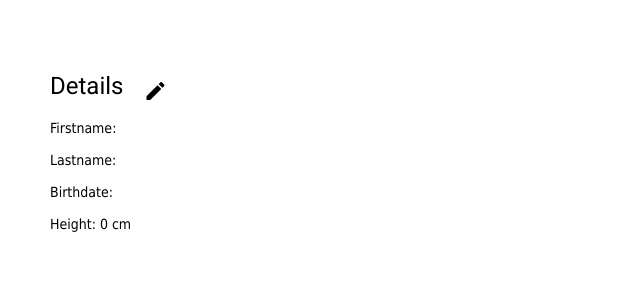
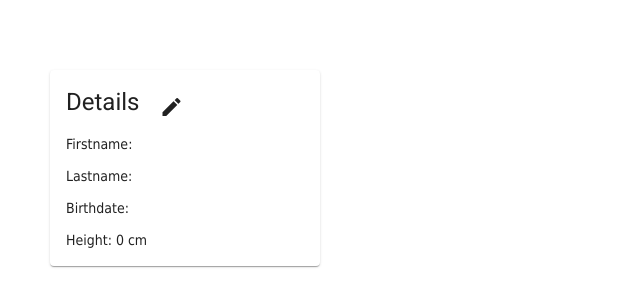
Before and after one commit to giu1s/226Frontend, an Angular app in the folder sports-plan/: page /user-details in a window 1280 px wide. Shown: the top 306 px of the page, without its empty margins (0-640 px from the left). Built offline with nearby package versions, Linux system fonts and the light colour scheme; no server answers.

Commit message:
card created for User Details

```diff
--- a/sports-plan/src/app/app.module.ts
+++ b/sports-plan/src/app/app.module.ts
@@ -1,6 +1,7 @@
 import { HttpClient, HttpClientModule } from '@angular/common/http';
 import { NgModule } from '@angular/core';
 import { BrowserModule } from '@angular/platform-browser';
+import {MatCardModule} from '@angular/material/card';
 
 import { AppRoutingModule } from './app-routing.module';
 import { AppComponent } from './app.component';
@@ -33,6 +34,7 @@ import { MatCheckboxModule } from '@angular/material/checkbox';
   imports: [
     BrowserModule,
     AppRoutingModule,
+    MatCardModule,
     HttpClientModule,
     BrowserAnimationsModule,
     MatIconModule,
--- a/sports-plan/src/app/components/user-details/user-details.component.html
+++ b/sports-plan/src/app/components/user-details/user-details.component.html
@@ -1,20 +1,20 @@
 <div id="user">
     <div *ngIf="!edit">
         <div id=userDetails>
-            <div class="title">
-                <h1>Details</h1>
-                <button (click)="this.editUser()" class="white-icon" mat-icon-button>
-                    <mat-icon class="white-icon">edit</mat-icon>
-                </button>
-            </div>
             <!-- TODO: change to mat-card(maybe) Wird gemacht!-->
-            <div>
+            <mat-card>
+                <div class="title">
+                    <h1>Details</h1>
+                    <button (click)="this.editUser()" class="white-icon" mat-icon-button>
+                        <mat-icon class="white-icon">edit</mat-icon>
+                    </button>
+                </div>
                 <p>Firstname: {{currentUser.firstname}}</p>
                 <p>Lastname: {{currentUser.lastname}}</p>
                 <p>Birthdate: {{currentUser.birthdate}}</p>
                 <p>Height: {{currentUser.height}} cm</p>
+            </mat-card>
             </div>
-        </div>
     </div>
     <div *ngIf="edit">
         <sports-edit-user></sports-edit-user>
```
